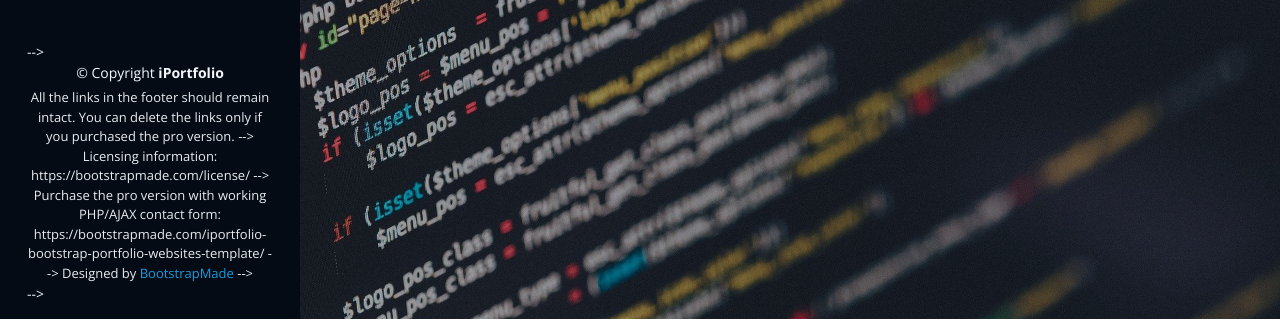
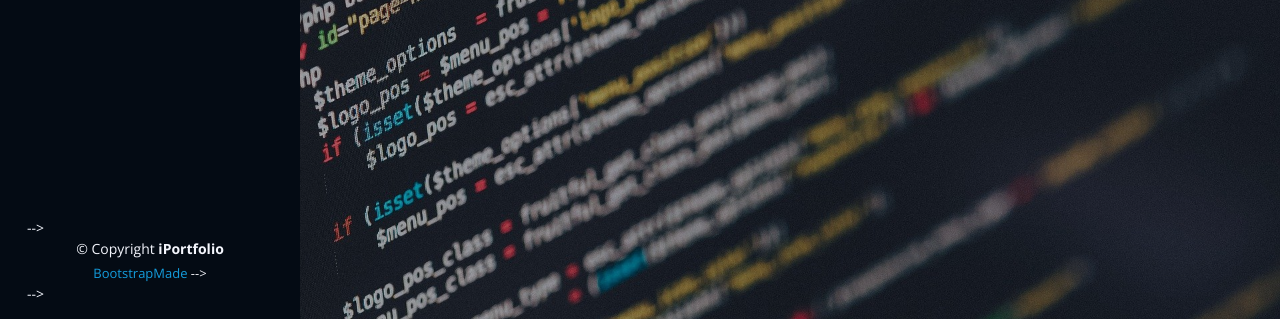
Before and after one commit to aminafolio/aminafolio.github.io, a plain HTML site: page index.html in a window 1280 px wide. Shown: the part 481-802 px from the top of the page. Drawn offline with nearby package versions, Linux system fonts and the light colour scheme.

Commit message:
Update index.html

```diff
--- a/index.html
+++ b/index.html
@@ -230,11 +230,7 @@
         &copy; Copyright <strong><span>iPortfolio</span></strong>
       </div>
       <div class="credits">
-        All the links in the footer should remain intact.
-         You can delete the links only if you purchased the pro version. -->
-         Licensing information: https://bootstrapmade.com/license/ -->
-         Purchase the pro version with working PHP/AJAX contact form: https://bootstrapmade.com/iportfolio-bootstrap-portfolio-websites-template/ -->
-         Designed by <a href="https://bootstrapmade.com/">BootstrapMade</a> -->
+         <a href="https://bootstrapmade.com/">BootstrapMade</a> -->
        </div> -->
     </div>
   </footer><!-- End  Footer -->
```
